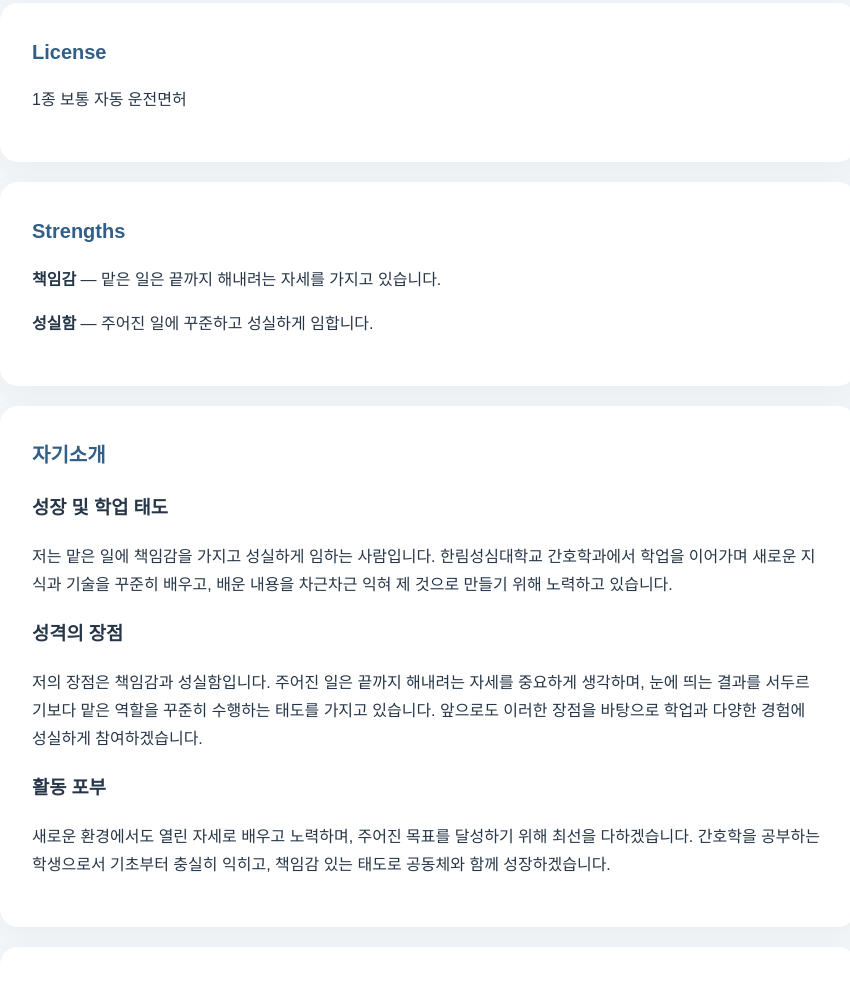
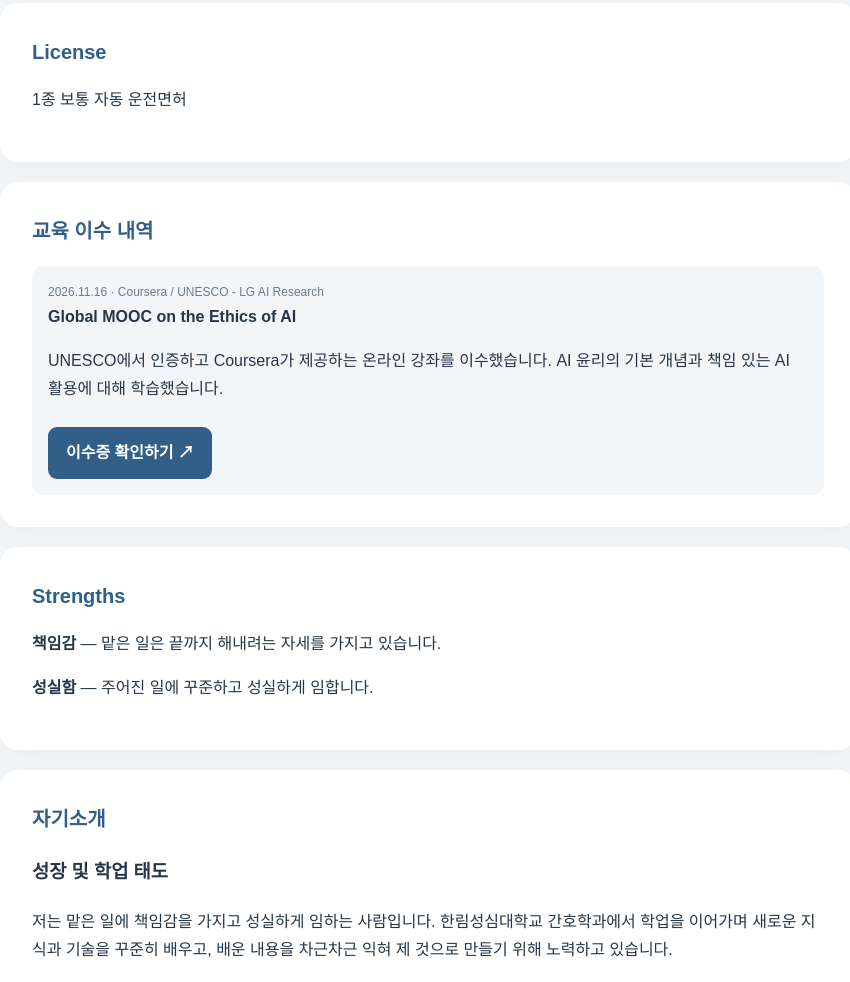
Before and after one commit to HSC-Class01/youngjin_portfolio, a plain HTML site: page research-and-activities/certificate.html in a window 1280 px wide. Shown: the part 775-1757 px from the top of the page, without its empty margins (212-1062 px from the left). Drawn offline with Linux system fonts and the light colour scheme.

Commit message:
Add Coursera AI ethics course certificate

```diff
--- a/research-and-activities/certificate.html
+++ b/research-and-activities/certificate.html
@@ -19,6 +19,7 @@ h1{margin:14px 0 0;font-size:34px}h2{color:#315f87;font-size:20px;margin-top:0}.
 </div></section>
 <section class="panel"><h2>Education</h2><p><strong>한림성심대학교 간호학과</strong> · 재학 (2026년~현재)</p><p><strong>가운고등학교</strong> · 졸업</p></section>
 <section class="panel"><h2>License</h2><p>1종 보통 자동 운전면허</p></section>
+<section class="panel"><h2>교육 이수 내역</h2><div class="item"><div class="label">2026.11.16 · Coursera / UNESCO - LG AI Research</div><div class="value">Global MOOC on the Ethics of AI</div><p>UNESCO에서 인증하고 Coursera가 제공하는 온라인 강좌를 이수했습니다. AI 윤리의 기본 개념과 책임 있는 AI 활용에 대해 학습했습니다.</p><a class="download" href="https://coursera.org/verify/IXWR8FMMJHNO" target="_blank" rel="noopener noreferrer">이수증 확인하기 ↗</a></div></section>
 <section class="panel"><h2>Strengths</h2><p><strong>책임감</strong> — 맡은 일은 끝까지 해내려는 자세를 가지고 있습니다.</p><p><strong>성실함</strong> — 주어진 일에 꾸준하고 성실하게 임합니다.</p></section>
 <section class="panel"><h2>자기소개</h2>
 <h3>성장 및 학업 태도</h3><p>저는 맡은 일에 책임감을 가지고 성실하게 임하는 사람입니다. 한림성심대학교 간호학과에서 학업을 이어가며 새로운 지식과 기술을 꾸준히 배우고, 배운 내용을 차근차근 익혀 제 것으로 만들기 위해 노력하고 있습니다.</p>
```
